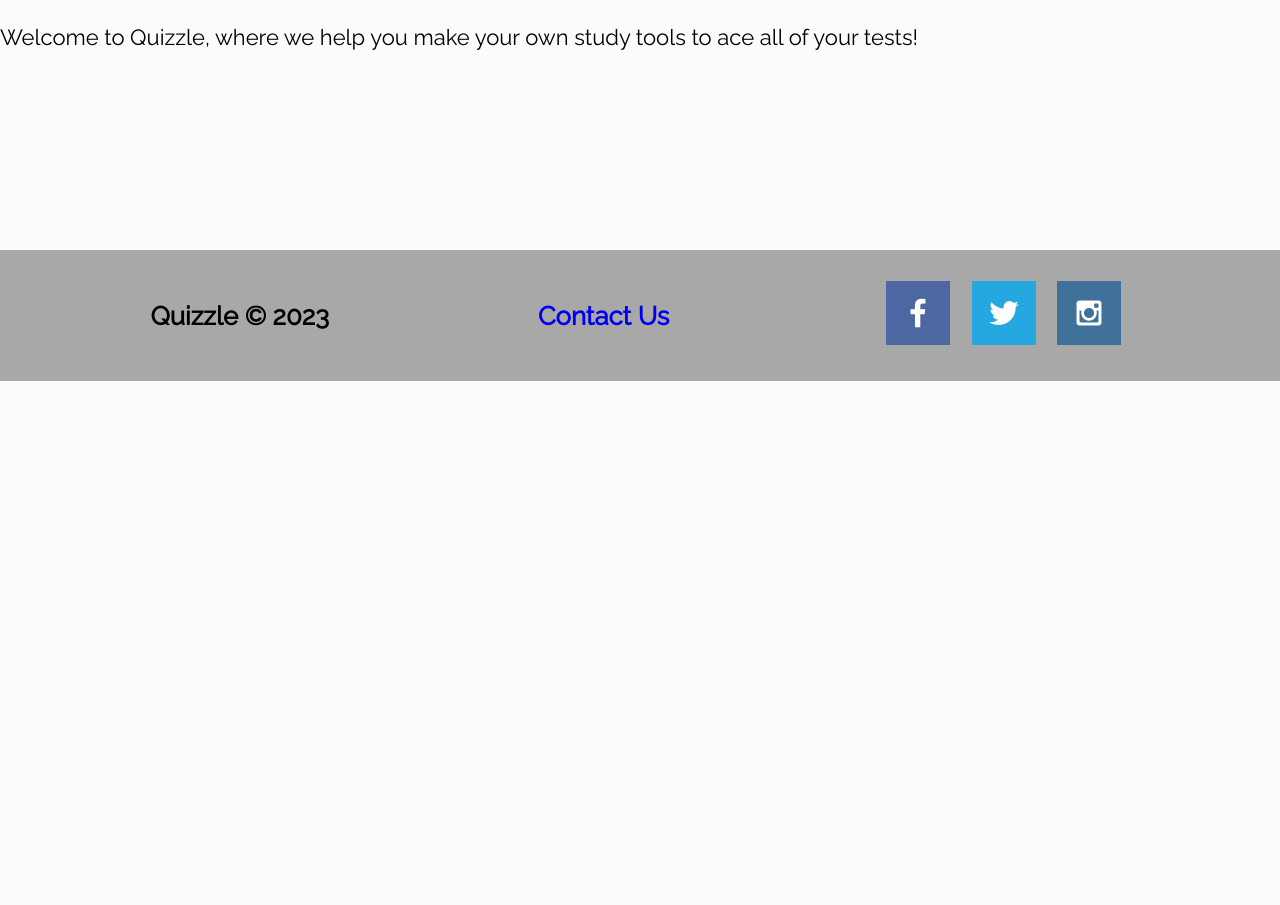
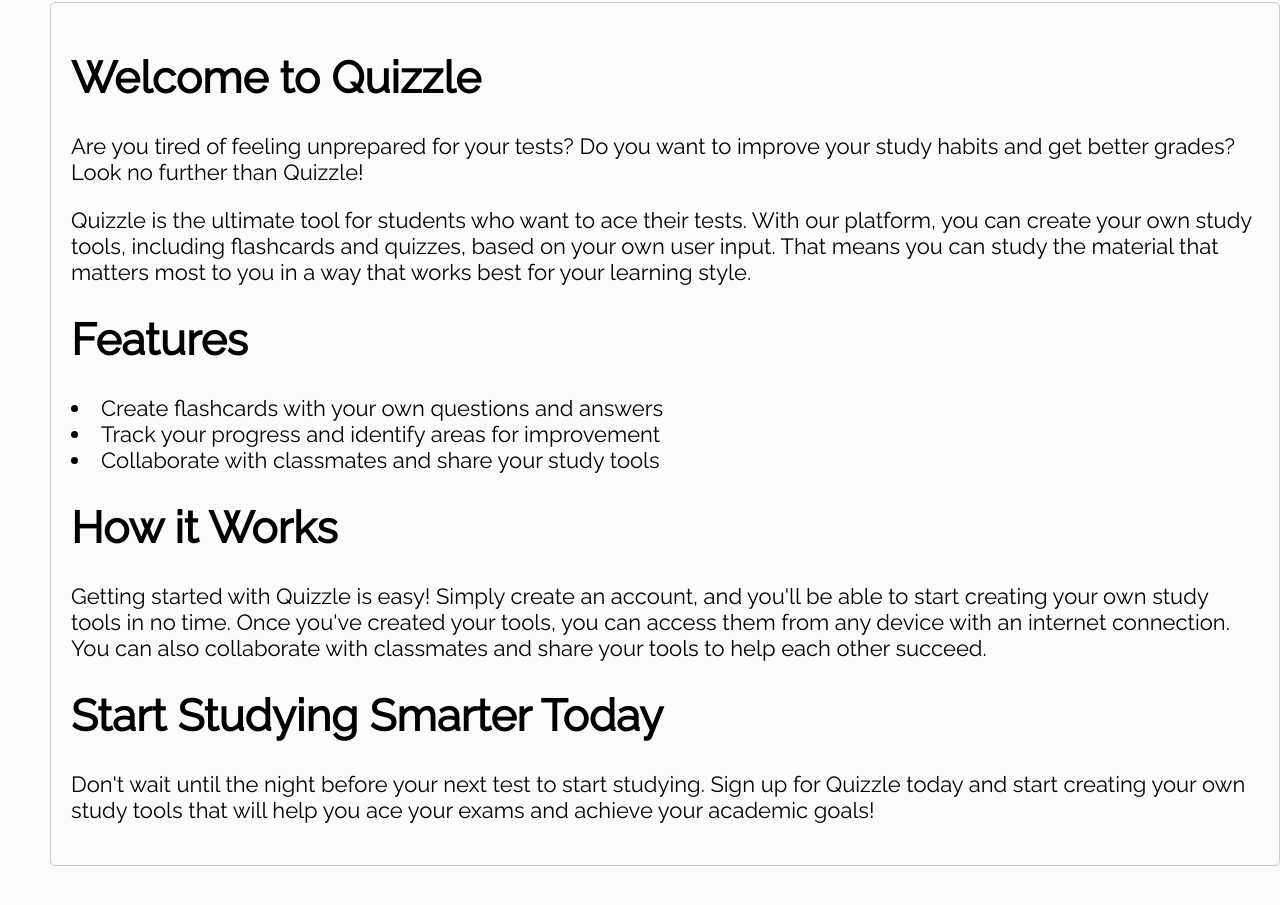
Before and after one commit to Project-Team-Quizlet/AP_Project_Team, a website built with webpack: page src/html/quizzle.home.html in a window 1280 px wide. Shown: the part 355-1260 px from the top of the page. Before the commit the page ends 800 px from the top, so only its background shows below. Built offline with nearby package versions, Linux system fonts and the light colour scheme; some packages are replaced by stand-ins of ours; a web font is replaced by a local one.

Commit message:
Update quizzle.home.html

```diff
--- a/src/html/quizzle.home.html
+++ b/src/html/quizzle.home.html
@@ -30,10 +30,22 @@
            </section>
        </div>
        <main>
-        <p> Welcome to Quizzle, where we help you make your own study tools to ace all of your tests!</p>
+        <div class="homeblock">
+        <h1>Welcome to Quizzle</h1>
+        <p>Are you tired of feeling unprepared for your tests? Do you want to improve your study habits and get better grades? Look no further than Quizzle!</p>
+        <p>Quizzle is the ultimate tool for students who want to ace their tests. With our platform, you can create your own study tools, including flashcards and quizzes, based on your own user input. That means you can study the material that matters most to you in a way that works best for your learning style.</p>
+        <h1>Features</h2>
 
+          <li>Create flashcards with your own questions and answers</li>
+          <li>Track your progress and identify areas for improvement</li>
+          <li>Collaborate with classmates and share your study tools</li>
 
-       </main>
+        <h1>How it Works</h2>
+        <p>Getting started with Quizzle is easy! Simply create an account, and you'll be able to start creating your own study tools in no time. Once you've created your tools, you can access them from any device with an internet connection. You can also collaborate with classmates and share your tools to help each other succeed.</p>
+        <h1>Start Studying Smarter Today</h2>
+        <p>Don't wait until the night before your next test to start studying. Sign up for Quizzle today and start creating your own study tools that will help you ace your exams and achieve your academic goals!</p>
+    </div>
+    </main>
        <footer>
            <h3>Quizzle &copy; 2023</h3>
            <h3><a href="quizzle.contactus.html">Contact Us</a></h3>
```
